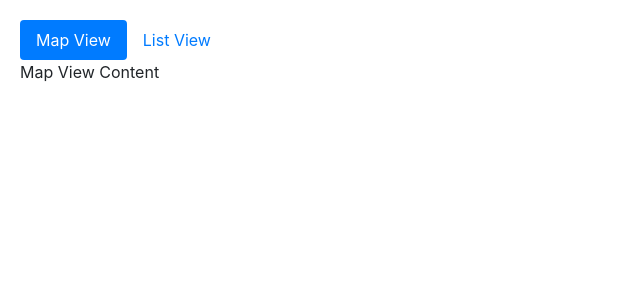
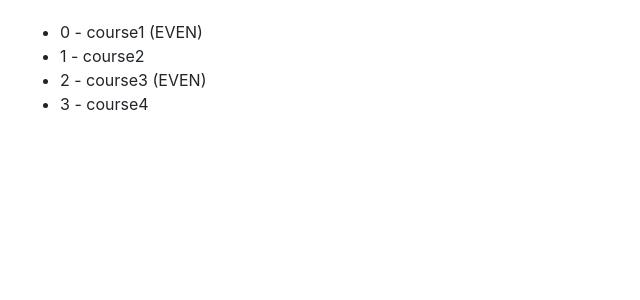
Before and after one commit to kdhruvajyothreddy/angular-assignment2, an Angular app: page / in a window 1280 px wide. Shown: the top 300 px of the page, without its empty margins (0-640 px from the left). Built offline with nearby package versions, Linux system fonts and the light colour scheme.

Commit message:
ngFor to render list of objects on front end

```diff
--- a/src/app/app.component.html
+++ b/src/app/app.component.html
@@ -1,16 +1,8 @@
 <link rel="stylesheet" href="https://use.fontawesome.com/releases/v5.7.0/css/all.css" integrity="sha384-lZN37f5QGtY3VHgisS14W3ExzMWZxybE1SJSEsQp9S+oqd12jhcu+A56Ebc1zFSJ" crossorigin="anonymous">
 
-<ul class="nav nav-pills">
-    <li class="nav-item">
-        <a href="#" class="nav-link" [class.active]="viewMode == 'map'" (click)="viewMode='map'">Map View</a>
+<ul>
+    <li *ngFor="let course of courses; index as i; even as isEven">
+        {{ i }} - {{ course.name }} <span *ngIf="isEven">(EVEN)</span>
     </li>
-    <li class="nav-item">
-        <a href="#" class="nav-link" [class.active]="viewMode == 'list'" (click)="viewMode='list'">List View</a>
-    </li>
+    <!-- Render each "course" object, "index" of each object as "i" and  also mark every "even" object as "(EVEN)" using ngIf -->
 </ul>
-
-<div [ngSwitch]="viewMode">
-    <div *ngSwitchCase="'map'">Map View Content</div>
-    <div *ngSwitchCase="'list'">List View Content</div>
-    <div *ngSwitchDefault>Otherwise</div>
-</div>
--- a/src/app/app.component.ts
+++ b/src/app/app.component.ts
@@ -6,5 +6,10 @@ import { Component } from '@angular/core';
   styleUrls: ['./app.component.css']
 })
 export class AppComponent {
-  viewMode = "map";
+  courses = [
+    {id: 1, name: 'course1'},
+    {id: 2, name: 'course2'},
+    {id: 3, name: 'course3'},
+    {id: 4, name: 'course4'}
+  ]; // Created a list of objects to render each object
 }
```
